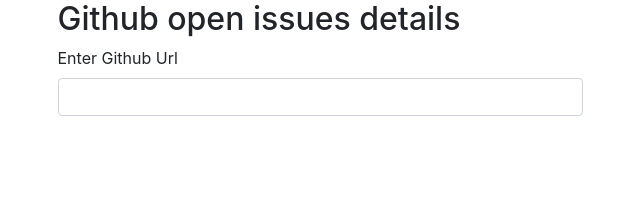
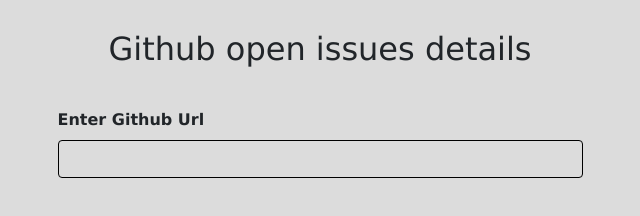
Before and after one commit to Spandu8/github-open-issues, a website: page index.html in a window 1280 px wide. Shown: the whole page, without its empty margins (320-960 px from the left). Drawn offline with nearby package versions, Linux system fonts and the light colour scheme; the site is published under a folder, as on GitHub Pages, so addresses that start at the root find nothing.

Commit message:
changed npm start

```diff
--- a/index.html
+++ b/index.html
@@ -10,7 +10,7 @@
     <meta name="viewport" content="width=device-width, initial-scale=1">
 
     <link rel="stylesheet" href="node_modules/bootstrap/dist/css/bootstrap.min.css">
-    <link rel="stylesheet" href="/styles.css">
+    <link rel="stylesheet" href="styles.css">
 
 </head>
 <body class="ng-clock">
--- a/package.json
+++ b/package.json
@@ -5,7 +5,7 @@
   "main": "index.html",
   "scripts": {
     "test": "echo \"Error: no test specified\" && exit 1",
-    "start": "http-server -o"
+    "start": "index.html"
   },
   "author": "",
   "license": "ISC",
--- a/styles.css
+++ b/styles.css
@@ -35,7 +35,6 @@
 }
 .table th{
     border-bottom: 1px solid #000000 !important;
-
 }
 p{
     font-size: 15px;
```
